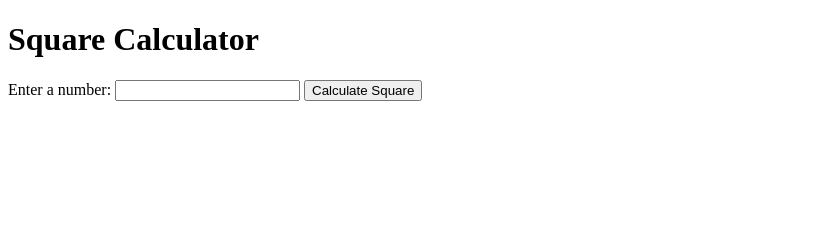
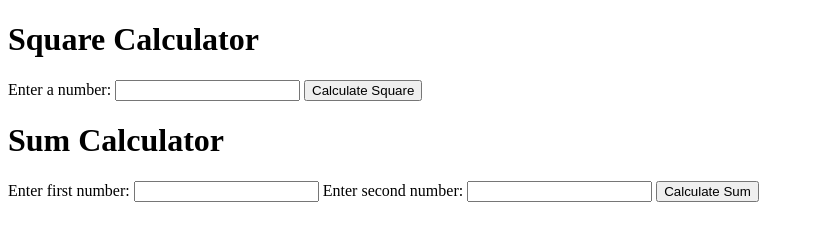
Before and after one commit to bettycheng14/SIT725_s225294805, a website: page 2.2P/public/index.html in a window 1280 px wide. Shown: the whole page, without its empty margins (0-814 px from the left). Drawn offline with Linux system fonts and the light colour scheme.

Commit message:
add UI for sum calculator

```diff
--- a/2.2P/public/index.html
+++ b/2.2P/public/index.html
@@ -13,6 +13,14 @@
         <input type="text" id="num" name="num" required>
         <button type="submit">Calculate Square</button>
     </form>
+    <h1>Sum Calculator</h1>
+    <form action="/add" method="GET">
+        <label for="num1">Enter first number:</label>
+        <input type="text" id="num1" name="num1" required>
+        <label for="num2">Enter second number:</label>
+        <input type="text" id="num2" name="num2" required>
+        <button type="submit">Calculate Sum</button>
+    </form>
 </body>
 
 </html>
```
Also changed, not shown: 2.2P/server.js (+4 -4 lines).
